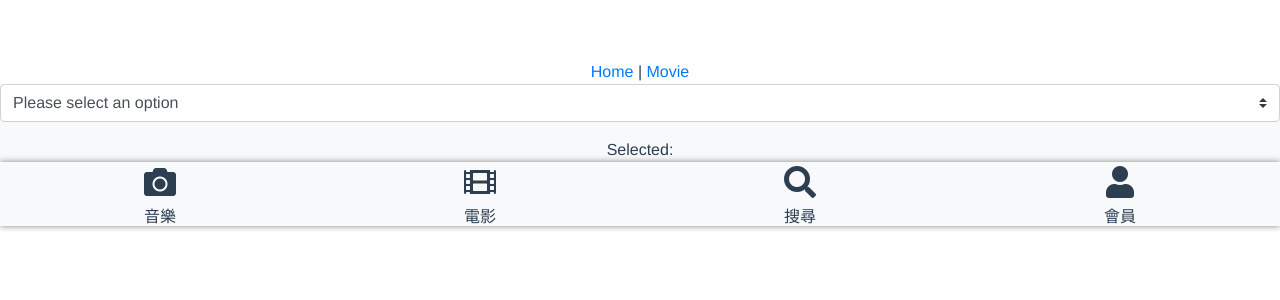
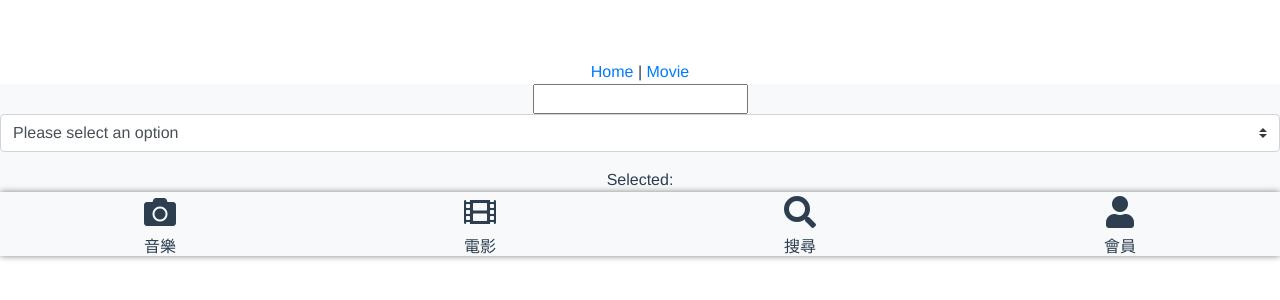
Before and after one commit to JacobHsu/bootstrap-vuejs, a Vue app: page /movie in a window 1280 px wide. Shown: the top 300 px of the page. Built offline with nearby package versions, Linux system fonts and the light colour scheme.

Commit message:
v-validate

```diff
--- a/package.json
+++ b/package.json
@@ -13,6 +13,7 @@
     "bootstrap-vue": "^2.0.0-rc.18",
     "core-js": "^2.6.5",
     "number-precision": "^1.3.1",
+    "vee-validate": "^2.2.10",
     "vue": "^2.6.10",
     "vue-i18n": "^8.11.2",
     "vue-router": "^3.0.6"
--- a/src/components/InputGroups.vue
+++ b/src/components/InputGroups.vue
@@ -1,4 +1,5 @@
 <template>
+  <div>
     <b-input-group prepend="hold mousedown" class="mt-3">
       <b-input-group-prepend>
         <b-button variant="outline-success" @mousedown="minus" :disabled="frequency <= min">
@@ -12,6 +13,8 @@
         </b-button>
       </b-input-group-append>
     </b-input-group>
+
+  </div>
 </template>
 
 
--- a/src/main.js
+++ b/src/main.js
@@ -2,12 +2,14 @@ import Vue from 'vue'
 import App from './App.vue'
 import router from './router'
 import BootstrapVue from 'bootstrap-vue'
+import VeeValidate from 'vee-validate';
 import 'bootstrap/dist/css/bootstrap.css'
 import 'bootstrap-vue/dist/bootstrap-vue.css'
 import i18n from './i18n'
 
 Vue.config.productionTip = false
 Vue.use(BootstrapVue)
+Vue.use(VeeValidate)
 
 new Vue({
   router,
--- a/src/views/Movie/index.vue
+++ b/src/views/Movie/index.vue
@@ -1,5 +1,8 @@
 <template>
   <div>
+    <input v-validate="'numeric'" data-vv-as="field" name="numeric_field" type="text">
+    <div class="text-danger" v-if="errors.has('numeric_field')">{{ errors.first('numeric_field') }}</div>
+
     <b-form-select v-model="selected" :options="options"></b-form-select>
     <div class="mt-3">Selected: <strong>{{ selected }}</strong></div>
   </div>
```
Also changed, not shown: 2 other files (tests, documents, lock files or other folders). Lines whose indentation alone changed are shown as unchanged.
